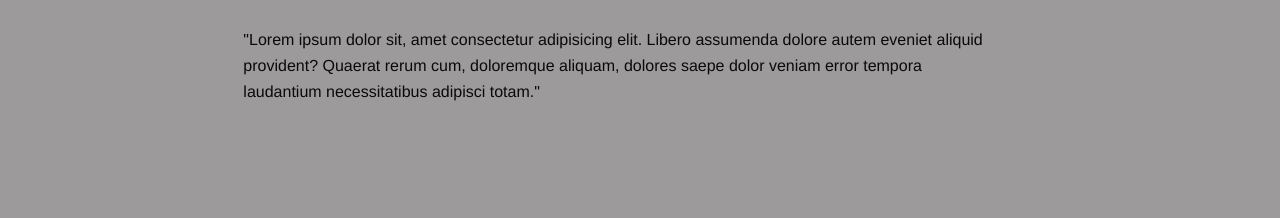
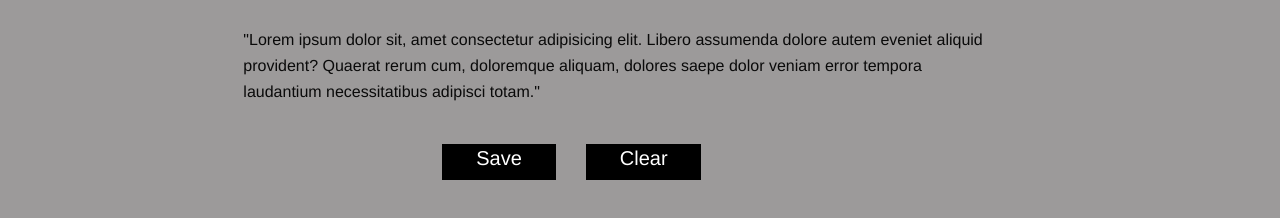
Before and after one commit to kaylab78/marvel-story-generator, a plain HTML site: page index.html in a window 1280 px wide. Shown: the part 302-520 px from the top of the page. Drawn offline with nearby package versions, Linux system fonts and the light colour scheme.

Commit message:
added save and clear buttons

```diff
--- a/index.html
+++ b/index.html
@@ -25,8 +25,8 @@
             <label>
                 <h4>Select a series:</h4>
                 <select>
-                    <!--Enter names of series for options-->
-                    <!--Maybe leave the top option blank so it doesn't autofill an option? Will have to make sure event listener ignores the blank option or that function doesn't run if null-->
+                    <!--(Enter names of series for options)-->
+                    <!--(Maybe leave the top option blank so it doesn't autofill an option? Will have to make sure event listener ignores the blank option or that function doesn't run if null)-->
                     <option value=""></option>
                     <option value=""></option>
                     <option value=""></option>
@@ -52,7 +52,6 @@
 
 
     <!--accept or remix buttons-->
-
     <div class="grid-x grid-padding-x grid-margin-x small-offset-2 medium-offset-3 large-offset-4">
         <button class="cell small-4 medium-3 large-2">
             <h5>Accept</h5>
@@ -70,6 +69,15 @@
         </p>
     </div>
 
+    <!--Save or clear buttons-->
+    <div class="grid-x grid-padding-x grid-margin-x small-offset-2 medium-offset-3 large-offset-4">
+        <button class="cell small-4 medium-3 large-2">
+            <h5>Save</h5>
+        </button>
+        <button class="cell small-4 medium-3 large-2">
+            <h5>Clear</h5>
+        </button>
+    </div>
 
 
 
```
